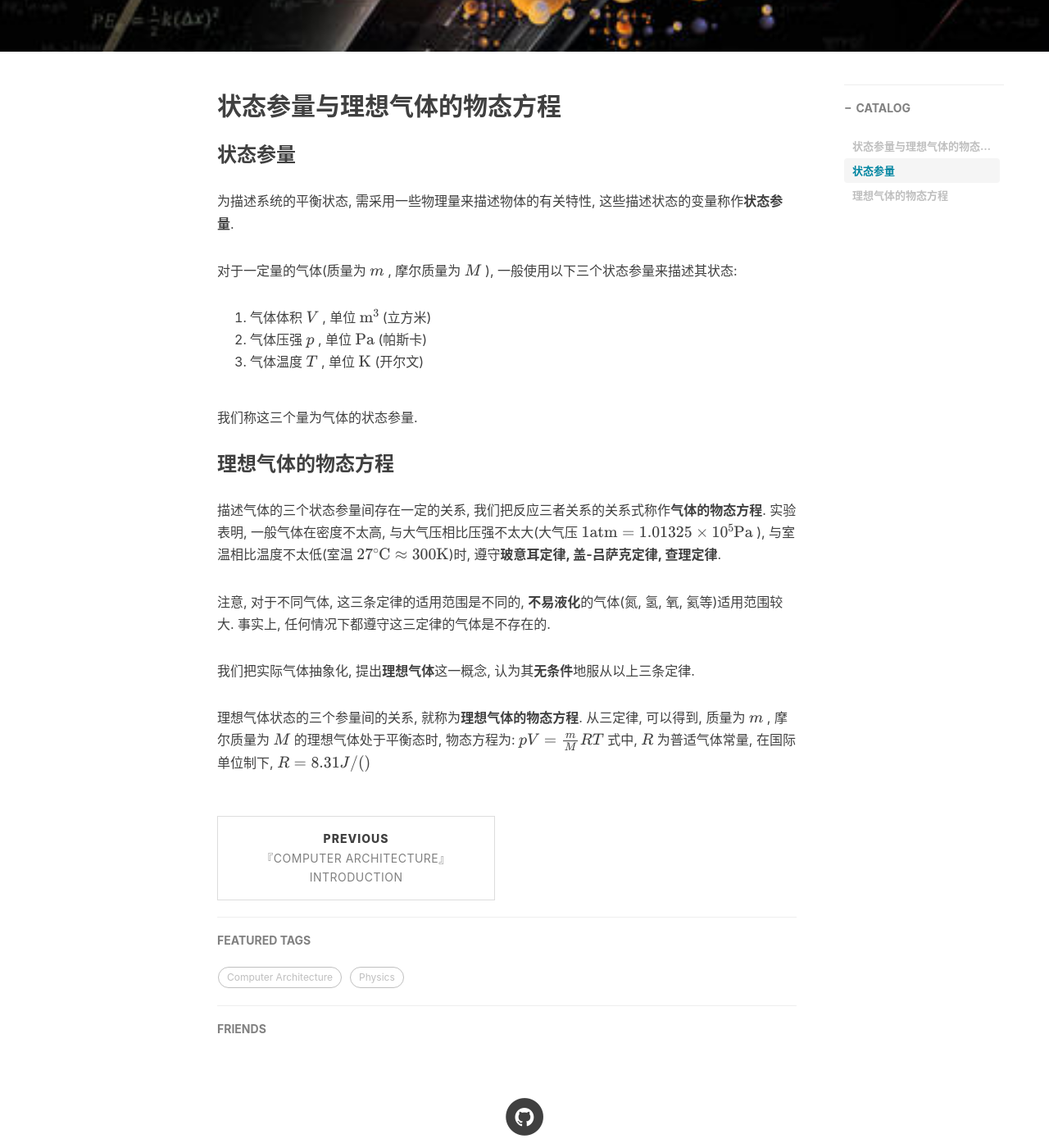
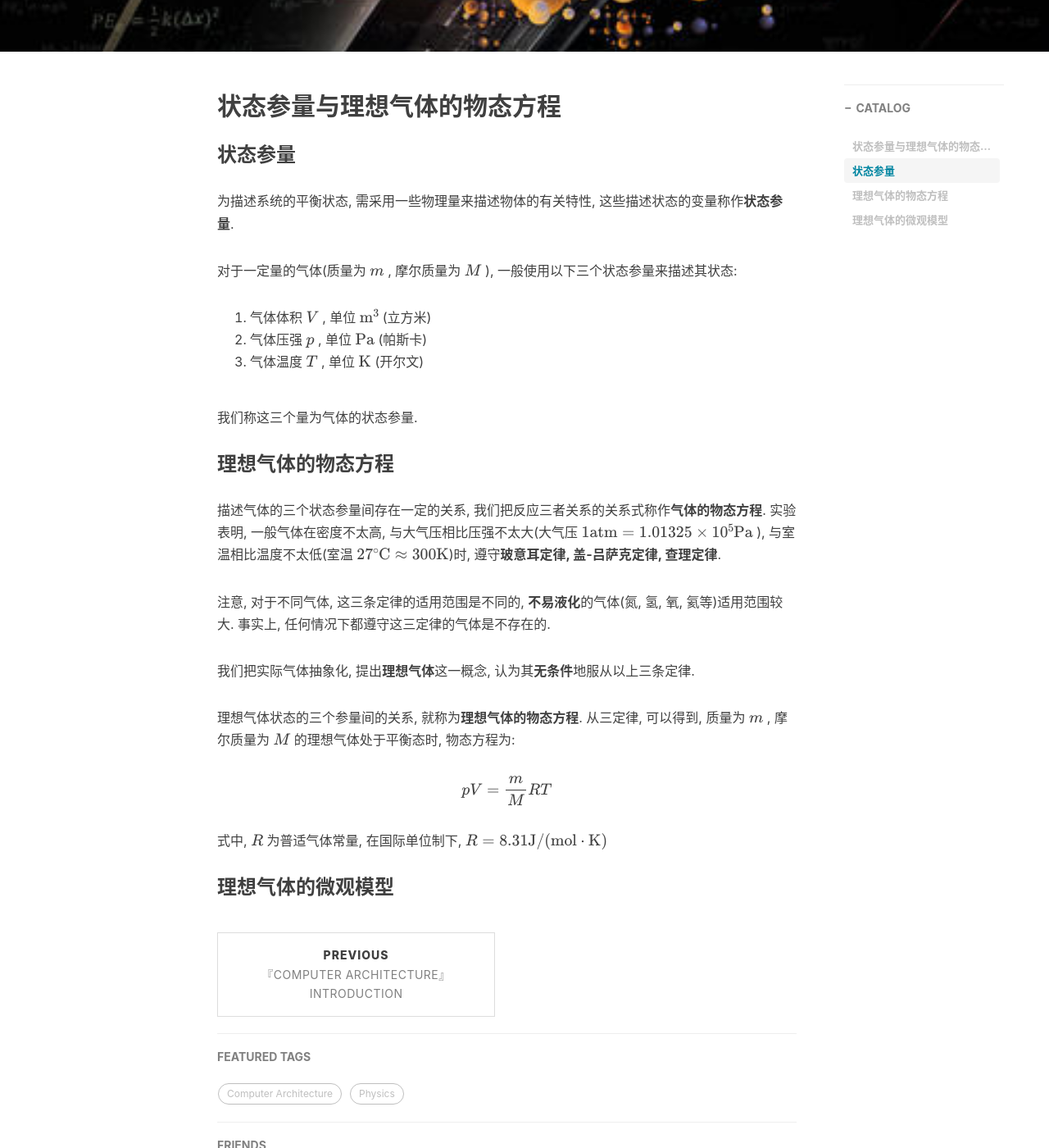
Before and after one commit to Coekjan/coekjan.github.io, a Jekyll site: the page built from _posts/2020-12-27-Gas-Dynamic-Theory.md, in a window 1280 px wide and 1400 px high, scrolled down 520 px. Shown: the whole window at 82% size. Built offline with Jekyll 4.4.1, drawn with Linux system fonts in a browser that asks for light colours; nearby versions of some CDN libraries; comment, search, counter and statistics services are not loaded.

Commit message:
Update 2020-12-27-Gas-Dynamic-Theory.md

```diff
--- a/_posts/2020-12-27-Gas-Dynamic-Theory.md
+++ b/_posts/2020-12-27-Gas-Dynamic-Theory.md
@@ -33,7 +33,11 @@ tags:
 我们把实际气体抽象化, 提出**理想气体**这一概念, 认为其**无条件**地服从以上三条定律.
 
 理想气体状态的三个参量间的关系, 就称为**理想气体的物态方程**. 从三定律, 可以得到, 质量为 $m$ , 摩尔质量为 $M$ 的理想气体处于平衡态时, 物态方程为:
+
 $$
 pV=\frac{m}{M}RT
 $$
-式中, $R$ 为普适气体常量, 在国际单位制下, $R = 8.31J/()$
+
+式中, $R$ 为普适气体常量, 在国际单位制下, $R = 8.31 \rm J/(mol\cdot K)$
+
+### 理想气体的微观模型
```
